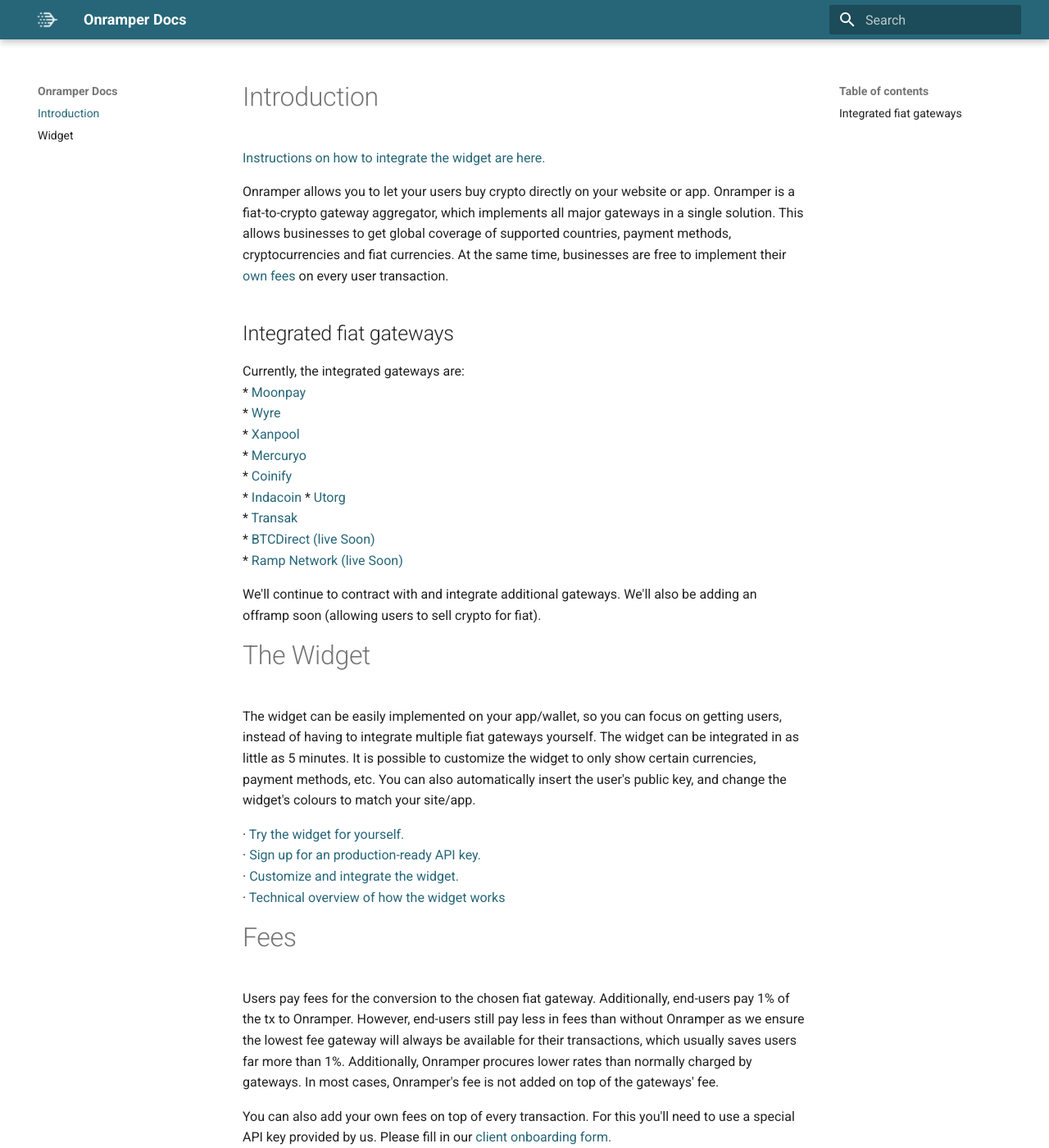
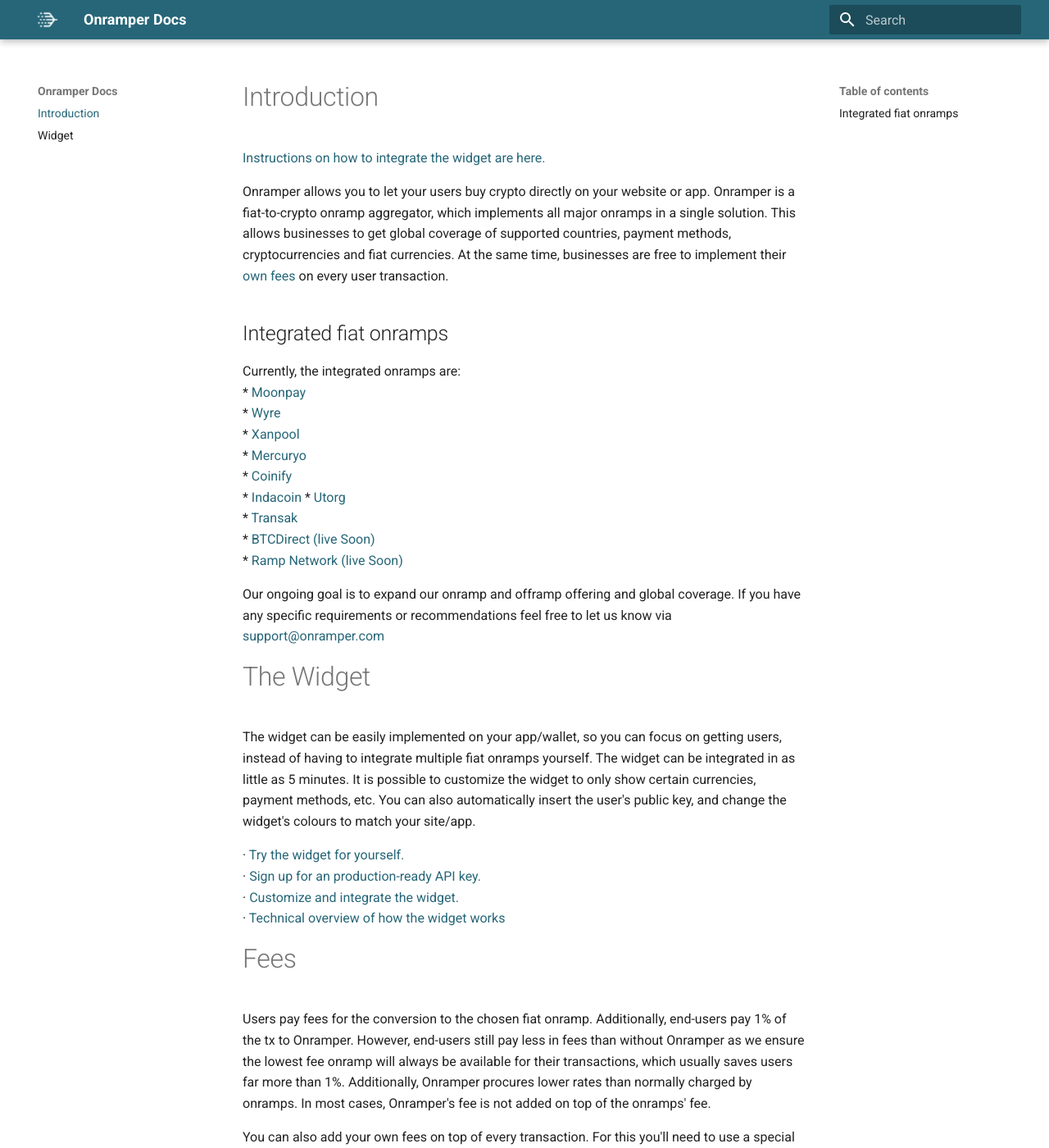
Before and after one commit to onramper/docs, an MkDocs documentation site: the page built from docs/index.md, in a window 1280 px wide and 1400 px high. Shown: the whole window at 82% size. Built offline with MkDocs 1.6.1 and Material for MkDocs 9.7.7, drawn with Linux system fonts in a browser that asks for light colours.

Commit message:
Updated gateway > onramp and added offramp mention

```diff
--- a/docs/index.md
+++ b/docs/index.md
@@ -1,10 +1,10 @@
 # Introduction
 [Instructions on how to integrate the widget are here.](./widget.md)
 
-Onramper allows you to let your users buy crypto directly on your website or app. Onramper is a fiat-to-crypto gateway aggregator, which implements all major gateways in a single solution. This allows businesses to get global coverage of supported countries, payment methods, cryptocurrencies and fiat currencies. At the same time, businesses are free to implement their [own fees](#fees) on every user transaction.
+Onramper allows you to let your users buy crypto directly on your website or app. Onramper is a fiat-to-crypto onramp aggregator, which implements all major onramps in a single solution. This allows businesses to get global coverage of supported countries, payment methods, cryptocurrencies and fiat currencies. At the same time, businesses are free to implement their [own fees](#fees) on every user transaction.
 
-## Integrated fiat gateways
-Currently, the integrated gateways are:
+## Integrated fiat onramps
+Currently, the integrated onramps are:
 * <a href="https://moonpay.io" target="_blank">Moonpay</a>
 * <a href="https://sendwyre.com" target="_blank">Wyre</a>
 * <a href="https://xanpool.com/" target="_blank">Xanpool</a>
@@ -16,11 +16,11 @@ Currently, the integrated gateways are:
 * <a href="https://btcdirect.eu/en-gb/" target="_blank">BTCDirect (live Soon)</a>
 * <a href="https://ramp.network/" target="_blank">Ramp Network (live Soon)</a>
 
-We'll continue to contract with and integrate additional gateways. We'll also be adding an offramp soon (allowing users to sell crypto for fiat).
+Our ongoing goal is to expand our onramp and offramp offering and global coverage. If you have any specific requirements or recommendations feel free to let us know via <a href="mailto:support@onramper.com">support@onramper.com</a>
 
 
 # The Widget
-The widget can be easily implemented on your app/wallet, so you can focus on getting users, instead of having to integrate multiple fiat gateways yourself. The widget can be integrated in as little as 5 minutes. It is possible to customize the widget to only show certain currencies, payment methods, etc. You can also automatically insert the user's public key, and change the widget's colours to match your site/app.
+The widget can be easily implemented on your app/wallet, so you can focus on getting users, instead of having to integrate multiple fiat onramps yourself. The widget can be integrated in as little as 5 minutes. It is possible to customize the widget to only show certain currencies, payment methods, etc. You can also automatically insert the user's public key, and change the widget's colours to match your site/app.
 
 · <a href="https://widget.onramper.com" target="_blank">Try the widget for yourself.</a>
 · <a href="https://docs.google.com/forms/d/e/1FAIpQLSdnmTskkGA5QJGjC1eVRcqXZouuGe_ojltlBFs5nFClrSl_gA/viewform" target="_blank">Sign up for an production-ready API key.</a>
@@ -37,6 +37,6 @@ Onramper can be implemented by connecting to our API. As such, businesses will b
 --->
 
 # Fees
-Users pay fees for the conversion to the chosen fiat gateway. Additionally, end-users pay 1% of the tx to Onramper. However, end-users still pay less in fees than without Onramper as we ensure the lowest fee gateway will always be available for their transactions, which usually saves users far more than 1%. Additionally, Onramper procures lower rates than normally charged by gateways. In most cases, Onramper's fee is not added on top of the gateways' fee.
+Users pay fees for the conversion to the chosen fiat onramp. Additionally, end-users pay 1% of the tx to Onramper. However, end-users still pay less in fees than without Onramper as we ensure the lowest fee onramp will always be available for their transactions, which usually saves users far more than 1%. Additionally, Onramper procures lower rates than normally charged by onramps. In most cases, Onramper's fee is not added on top of the onramps' fee.
 
 You can also add your own fees on top of every transaction. For this you'll need to use a special API key provided by us. Please fill in our <a href ="https://docs.google.com/forms/d/e/1FAIpQLSdnmTskkGA5QJGjC1eVRcqXZouuGe_ojltlBFs5nFClrSl_gA/viewform" taget="_blank">client onboarding form.</a>
```
